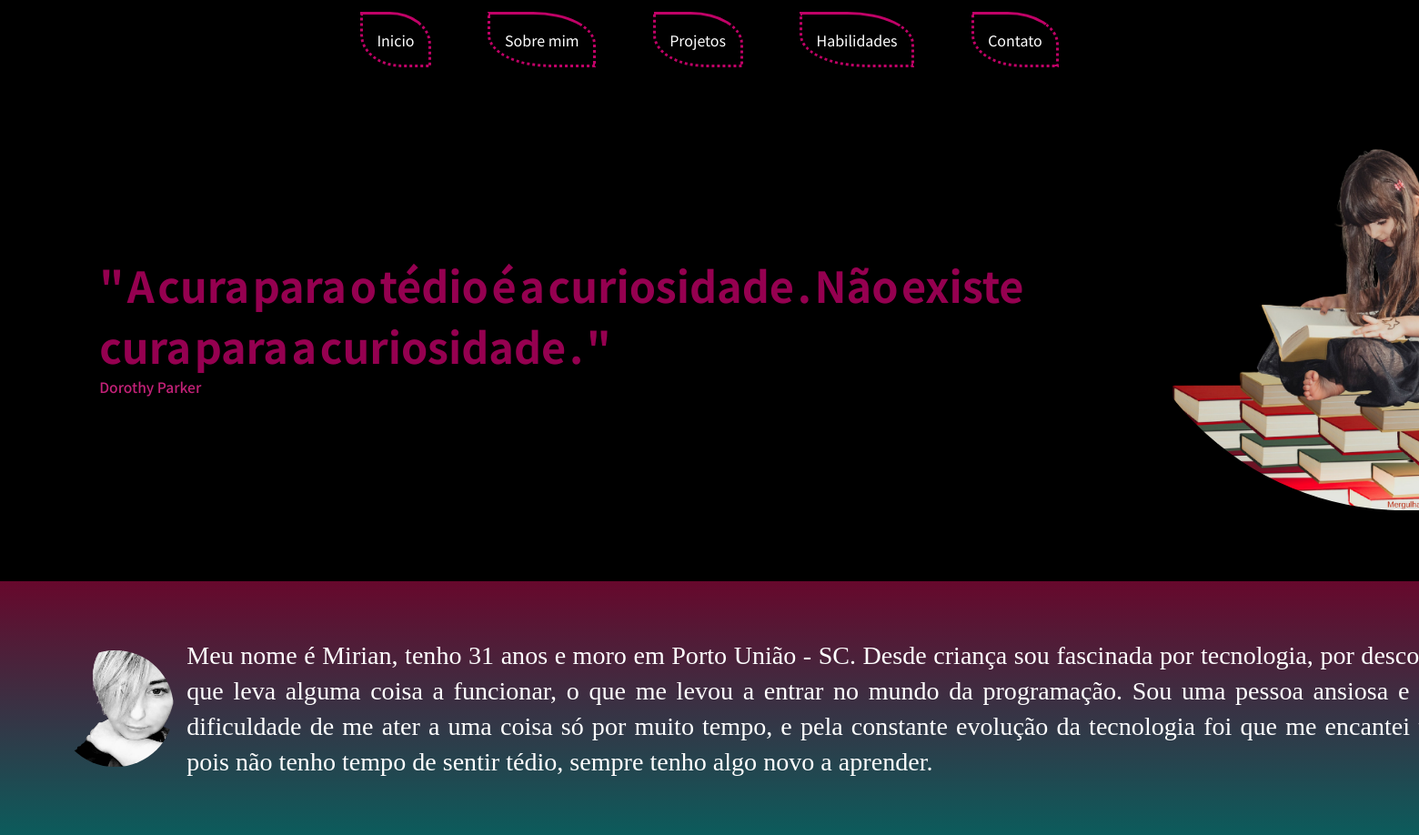
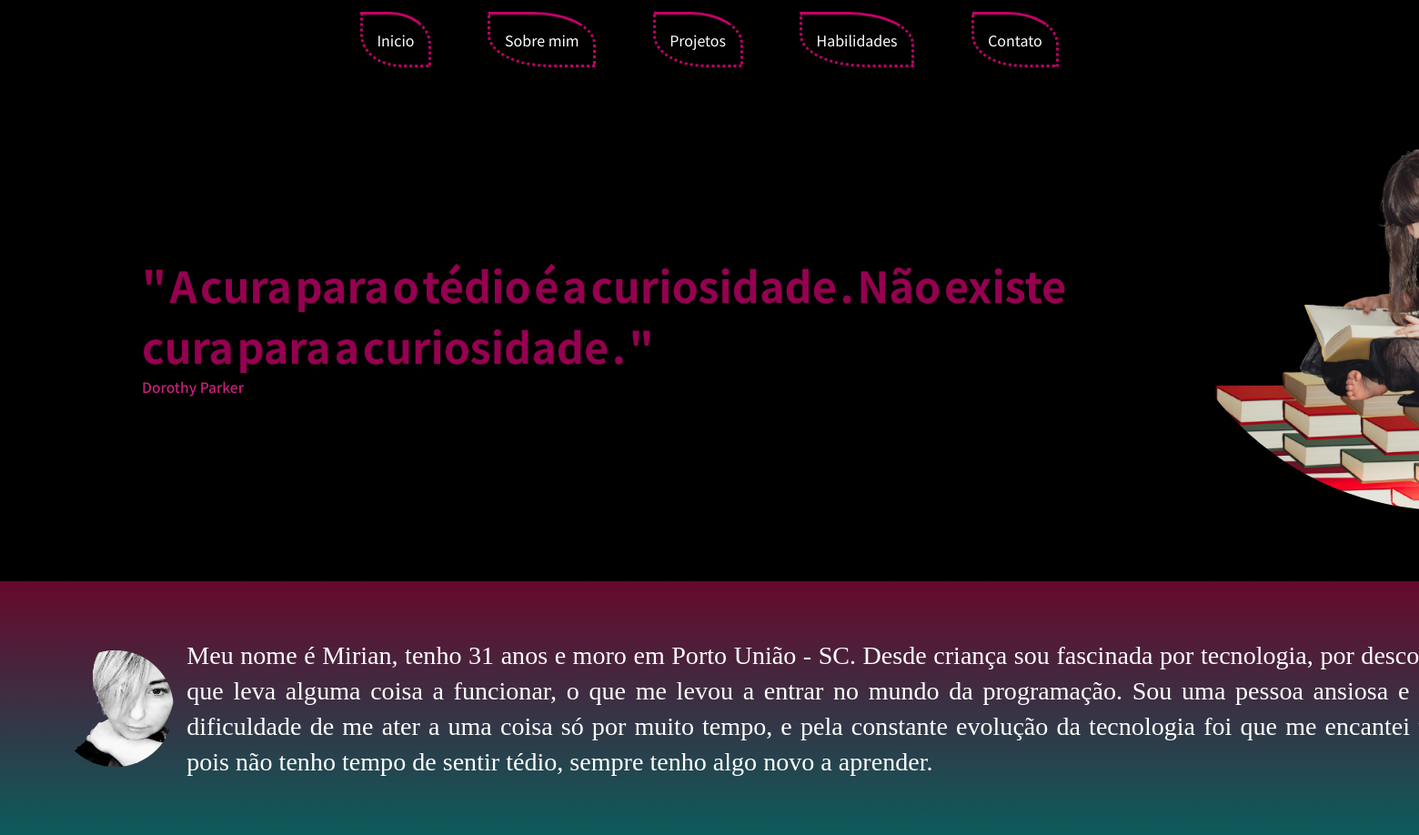
Before and after one commit to MirianAmorim/Portifolio_MirianAmorim, a Flask app: page / in a window 1560 px wide; the page is wider, and only the part inside the window is pictured. Shown: the top 918 px of that part at 91% size. Run offline with Flask 2, Linux system fonts and the light colour scheme; some web fonts are replaced.

Commit message:
Update style.css

```diff
--- a/static/css/style.css
+++ b/static/css/style.css
@@ -59,7 +59,7 @@ section#first {
   display: flex;
   justify-content: center;
   align-items: center;
-  padding: 10vw 2vw 5vw 2vw;
+  padding: 10vw 2vw 5vw 5vw;
 }
 
 section#first div#estudando {
```
